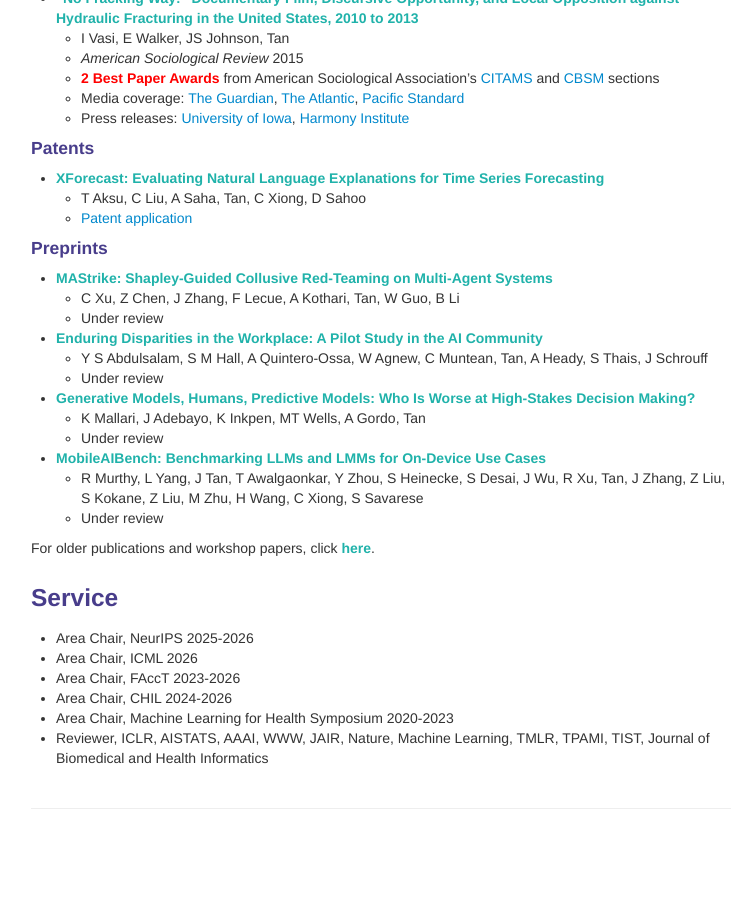
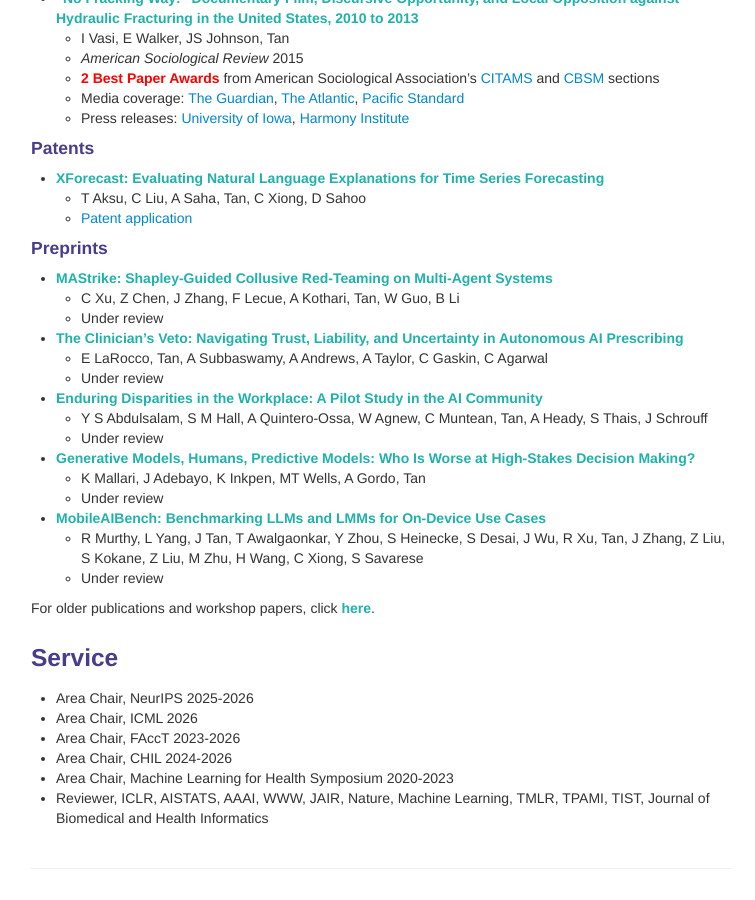
Before and after one commit to shftan/shftan.github.io, a Jekyll site: the page built from index.md, in a window 1280 px wide and 900 px high, scrolled down 2084 px. Shown: the whole window, without its empty margins (259-1014 px from the left). Built offline with Jekyll 4.4.1, drawn with Linux system fonts in a browser that asks for light colours; before the commit the page ends 2924 px from its top, so only the background shows below that.

Commit message:
Update index.md

```diff
--- a/index.md
+++ b/index.md
@@ -115,6 +115,9 @@ For other news, click <a class="paper" href="oldernews.html">here</a>.
 - <a class="paper" href="https://arxiv.org/abs/2606.12918">MAStrike: Shapley-Guided Collusive Red-Teaming on Multi-Agent Systems</a>
     - C Xu, Z Chen, J Zhang, F Lecue, A Kothari, Tan, W Guo, B Li
     - Under review
+- <a class="paper" href="https://arxiv.org/abs/2606.25108">The Clinician’s Veto: Navigating Trust, Liability, and Uncertainty in Autonomous AI Prescribing</a>
+    - E LaRocco, Tan, A Subbaswamy, A Andrews, A Taylor, C Gaskin, C Agarwal
+    - Under review
 - <a class="paper" href="https://arxiv.org/abs/2506.04305">Enduring Disparities in the Workplace: A Pilot Study in the AI Community</a>
    - Y S Abdulsalam, S M Hall, A Quintero-Ossa, W Agnew, C Muntean, Tan, A Heady, S Thais, J Schrouff
     - Under review
```
